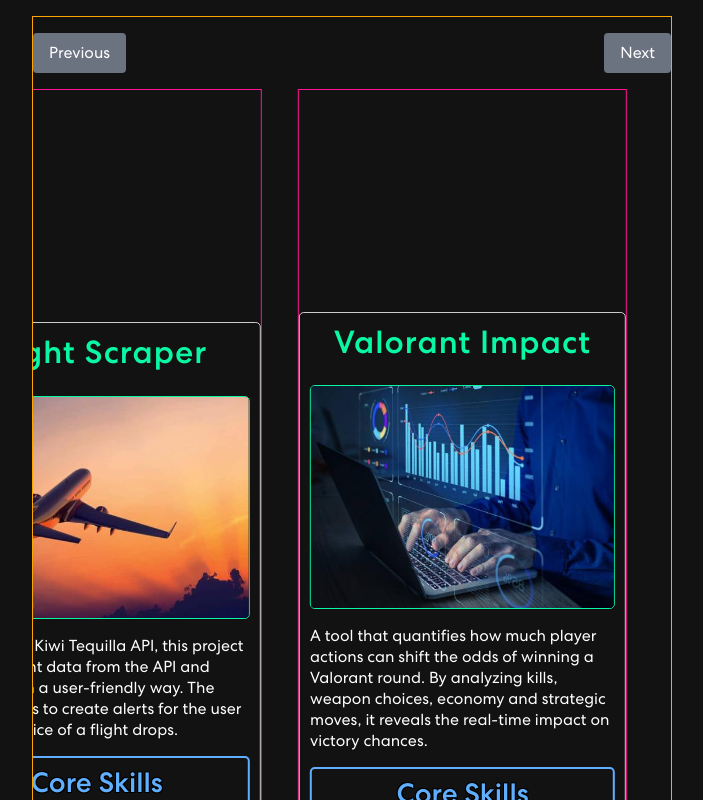
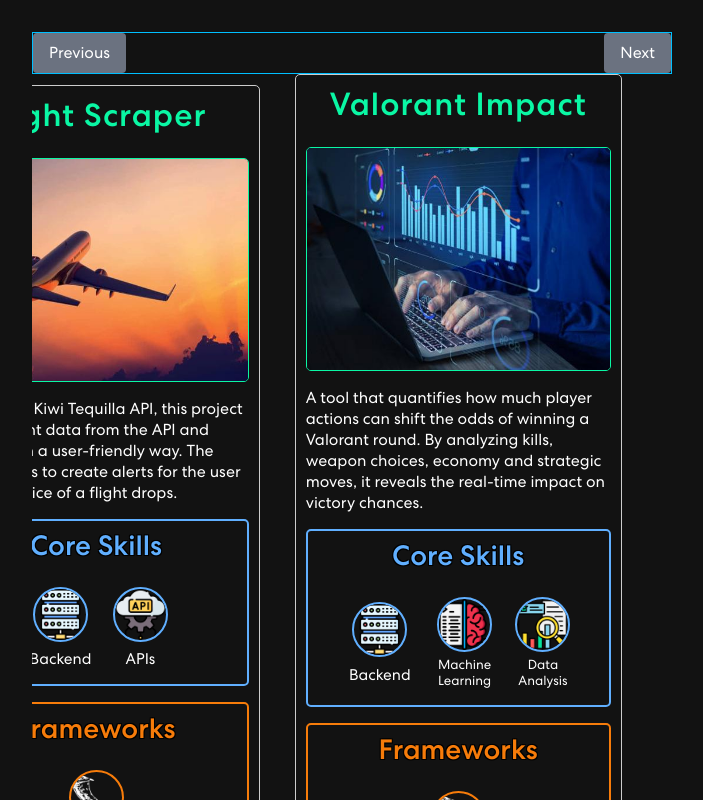
Before and after one commit to mateusb12/mateus_portfolio, a React (Create React App) app: page /mateus_portfolio/customcarousel in a window 1280 px wide. Shown: the top 800 px of the page, without its empty margins (288-991 px from the left). Built offline with nearby package versions, Linux system fonts and the light colour scheme.

Commit message:
Remove borders, adjust gaps, and activate ProjectCards
- Removed border styles from `.carousel-inner` and `.carousel-slide`
- Decreased carousel item gap from 2.3rem to 2.2rem
- Set `isActive={true}` on all `ProjectCard` components

```diff
--- a/src/components/Projects/CustomCarousel.css
+++ b/src/components/Projects/CustomCarousel.css
@@ -6,12 +6,11 @@
     display: flex;
     flex-direction: row;
     justify-content: center;
-    align-items: center;
 }
 
 /* Carousel Inner */
 .carousel-inner {
-    border: 1px orange solid;
+    /*border: 1px orange solid;*/
     overflow: hidden;
     position: relative;
     margin-top: 1rem;
@@ -23,13 +22,13 @@
     flex-direction: row;
     justify-content: center;
     /*align-items: center;*/
-    gap: 2.3rem;
+    gap: 2.2rem;
     transition: transform 0.5s ease-in-out;
 }
 
 /* Carousel Slide */
 .carousel-slide {
-    border: 1px solid deeppink;
+    /*border: 1px solid deeppink;*/
     box-sizing: border-box;
     display: flex;
     flex-direction: row;
@@ -110,11 +109,10 @@
 
 /* Navigation Buttons Container */
 .carousel-navigation {
-    /*border: 1px solid deepskyblue;*/
+    border: 1px solid deepskyblue;
     display: flex;
     justify-content: space-between;
     margin-top: 1rem;
-    margin-bottom: 1rem;
 }
 
 /* Individual Navigation Buttons */
--- a/src/components/Projects/CustomCarousel.js
+++ b/src/components/Projects/CustomCarousel.js
@@ -27,6 +27,14 @@
         const translationValue = translationMap[currentIndex];
         console.log(`Current project: ${currentProject}, Current index: ${currentIndex}, Translation value: ${translationValue}`);
     }, [currentIndex, children]);
+
+    const getStyleForCarouselInner = () => {
+        if (windowWidth <= 700) {
+            return { width: '100%' };
+        } else {
+            return { width: '50%' };
+        }
+    };
 
     useEffect(() => {
         const handleResize = () => {
@@ -91,14 +99,6 @@
         setTouchPosition(null);
     };
 
-    const getStyleForCarouselInner = () => {
-        if (windowWidth <= 700) {
-            return { width: '100%' };
-        } else {
-            return {width: '50%'};
-        }
-    };
-
     return (
         <div className="custom-carousel">
             <div className="carousel-wrapper">
@@ -111,7 +111,7 @@
                     <div className="carousel-track" style={{transform: `translateX(${translationMap[currentIndex]})`}}>
                         {React.Children.map(children, (child, index) => (
                             <div className="carousel-slide" key={index}>
-                                {React.cloneElement(child, {isActive: index === currentIndex})}
+                                {child}
                             </div>
                         ))}
                     </div>
@@ -167,9 +167,9 @@
 
     return (
         <CustomCarousel>
-            <ProjectCard projectId="witcher"/>
-            <ProjectCard projectId="flight-scraper"/>
-            <ProjectCard projectId="valorant-impact"/>
+            <ProjectCard projectId="witcher" isActive={true}/>
+            <ProjectCard projectId="flight-scraper" isActive={true}/>
+            <ProjectCard projectId="valorant-impact" isActive={true}/>
         </CustomCarousel>
     );
 };
```
